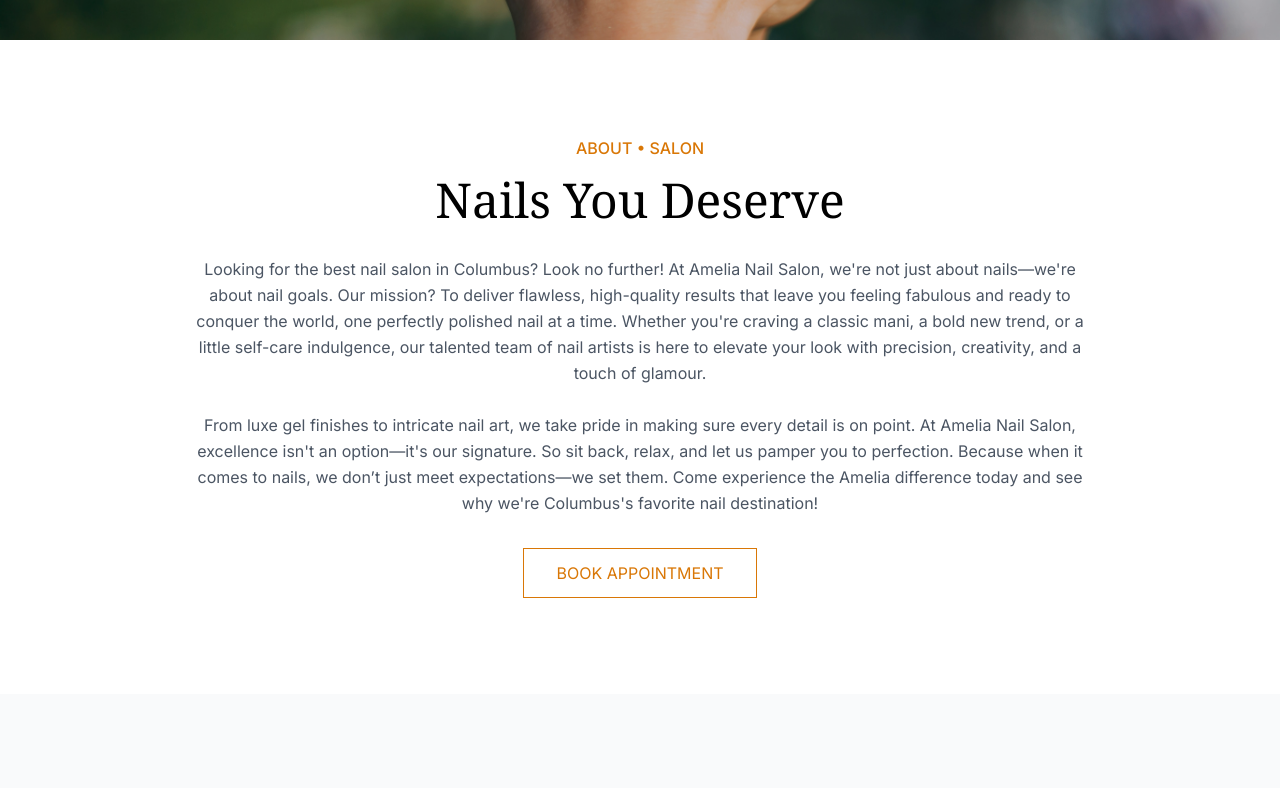
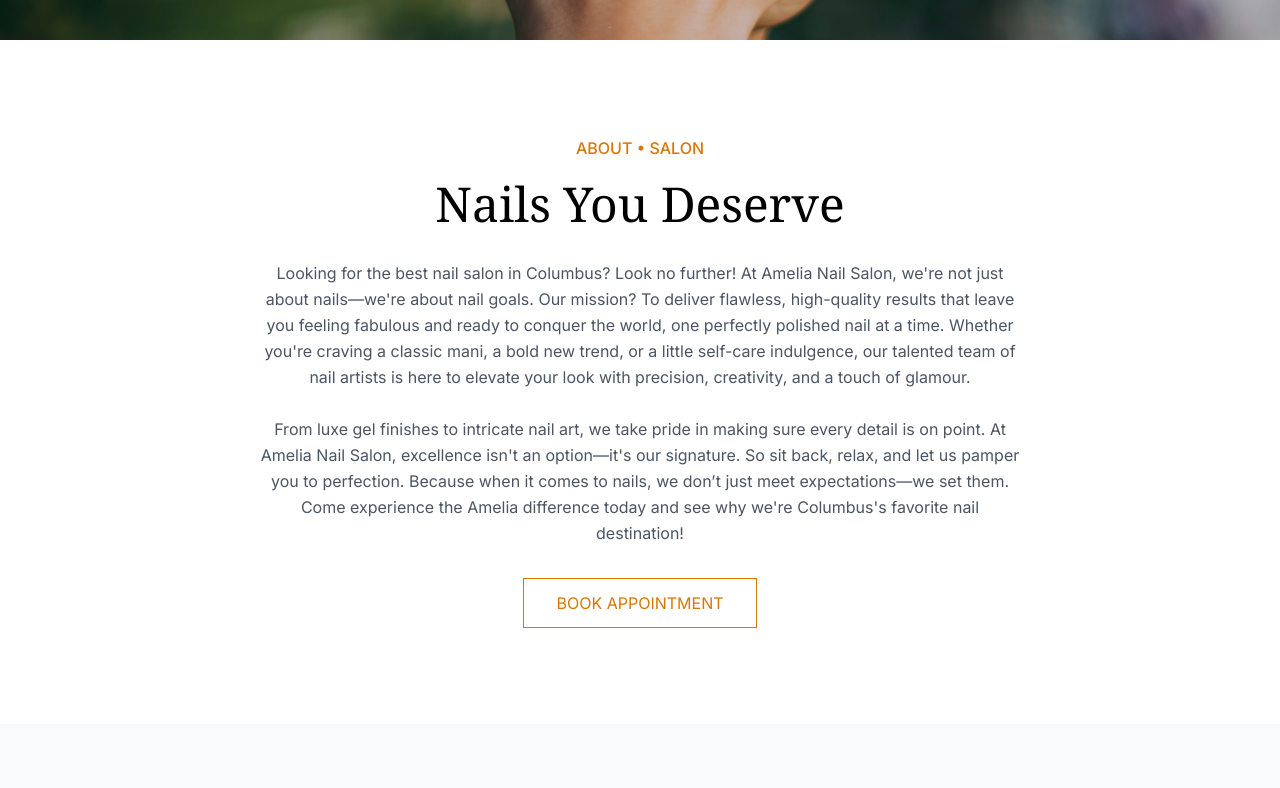
Before and after one commit to JOATLGTM/Amelia-nail-salon, a Next.js app: page / in a window 1280 px wide. Shown: the part 760-1548 px from the top of the page. Built offline with nearby package versions, Linux system fonts and the light colour scheme.

Commit message:
change css

```diff
--- a/components/about-section.jsx
+++ b/components/about-section.jsx
@@ -2,8 +2,8 @@ export default function AboutSection() {
 	return (
 		<section className="py-24 bg-white">
 			<div className="container mx-auto px-4">
-				<div className="text-center max-w-4xl mx-auto">
-					<p className="text-amber-600 font-medium mb-4">
+				<div className="text-center max-w-3xl mx-auto">
+					<p className="text-amber-600 font-medium mb-5">
 						ABOUT • SALON
 					</p>
 					<h2 className="text-4xl md:text-5xl font-serif mb-8">
```
